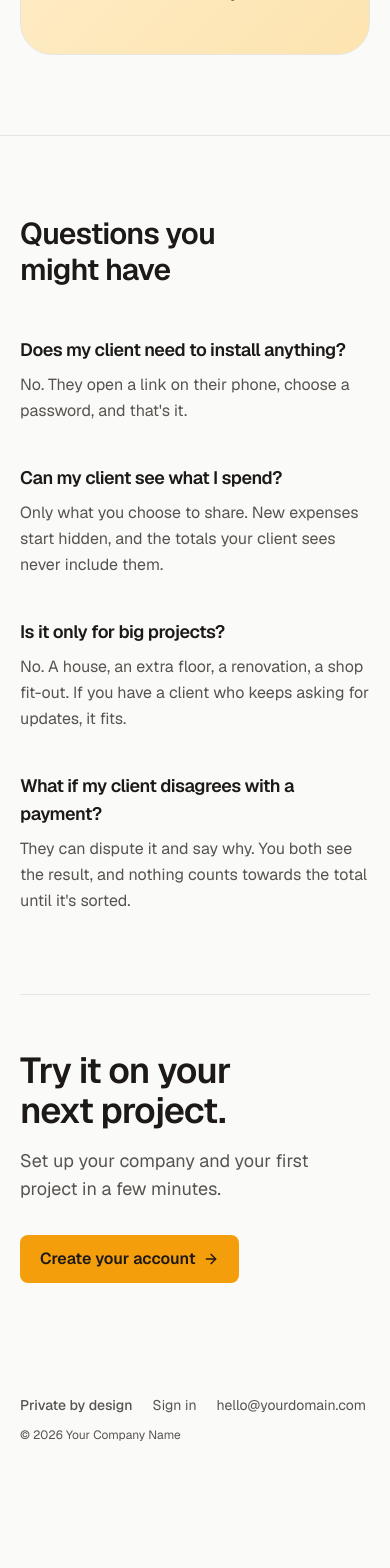
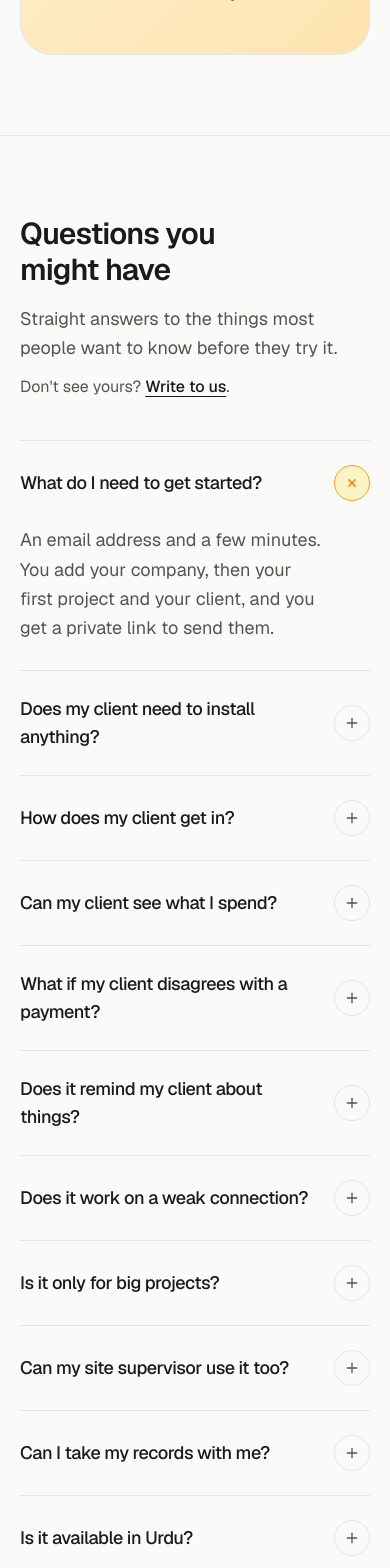
Before and after one commit to Ahmad-Amin/construction-project, a Next.js app: page / in a window 390 px wide. Shown: the part 5060-6628 px from the top of the page. Before the commit the page ends 6543 px from the top, so only its background shows below. Built offline with nearby package versions, Linux system fonts and the light colour scheme.

Commit message:
added the faq accordion

```diff
--- a/src/app/page.tsx
+++ b/src/app/page.tsx
@@ -2,11 +2,12 @@ import Link from "next/link";
 import { ArrowRight, Banknote, Camera, CheckCircle2, Clock, Eye, EyeOff, HardHat, TrendingUp } from "lucide-react";
 import { BackToTop } from "@/components/back-to-top";
 import { DemoButtons } from "@/components/demo-buttons";
+import { Faq } from "@/components/faq";
 import { LandingVisual } from "@/components/landing-visual";
 import { PublicFooter, PublicHeader } from "@/components/public-chrome";
 import { SectionNav } from "@/components/section-nav";
 import { SiteIllustration } from "@/components/site-illustration";
-import { PRODUCT_NAME } from "@/lib/site";
+import { CONTACT_EMAIL, PRODUCT_NAME } from "@/lib/site";
 import { button } from "@/lib/ui";
 
 export const metadata = {
@@ -33,20 +34,48 @@ const day = [
 
 const questions = [
   {
+    q: "What do I need to get started?",
+    a: "An email address and a few minutes. You add your company, then your first project and your client, and you get a private link to send them.",
+  },
+  {
     q: "Does my client need to install anything?",
     a: "No. They open a link on their phone, choose a password, and that's it.",
+  },
+  {
+    q: "How does my client get in?",
+    a: "You send them their own invite link, on WhatsApp or however you like. They set a password and see only their own project, nobody else's.",
   },
   {
     q: "Can my client see what I spend?",
     a: "Only what you choose to share. New expenses start hidden, and the totals your client sees never include them.",
   },
   {
+    q: "What if my client disagrees with a payment?",
+    a: "They can dispute it and say why. You both see the result, and nothing counts towards the total until it's sorted.",
+  },
+  {
+    q: "Does it remind my client about things?",
+    a: "Yes. When a payment needs their confirmation, a new site update is posted or a stage is finished, they get a notification in the app and an email. You can also send a reminder yourself with one tap.",
+  },
+  {
+    q: "Does it work on a weak connection?",
+    a: "Yes. Photos are shrunk on your phone before they upload and are retried if the signal drops, so an update from a site with poor reception still goes through.",
+  },
+  {
     q: "Is it only for big projects?",
     a: "No. A house, an extra floor, a renovation, a shop fit-out. If you have a client who keeps asking for updates, it fits.",
   },
   {
-    q: "What if my client disagrees with a payment?",
-    a: "They can dispute it and say why. You both see the result, and nothing counts towards the total until it's sorted.",
+    q: "Can my site supervisor use it too?",
+    a: "Not yet. For now the account belongs to the company owner, who posts the updates. Logins for your site team are on our list.",
+  },
+  {
+    q: "Can I take my records with me?",
+    a: "Yes. Download your projects, stages, updates, expenses and payments as spreadsheets whenever you like.",
+  },
+  {
+    q: "Is it available in Urdu?",
+    a: "Not yet. For now it's in English, though you can write your site updates and notes in any language.",
   },
 ];
 
@@ -268,16 +297,23 @@ export default function Home() {
 
         {/* Questions */}
         <section id="questions" className="scroll-mt-20 border-t border-line">
-          <div className={`${wrap} py-20 lg:py-28`}>
-            <h2 className="text-balance text-3xl font-semibold tracking-tight sm:text-4xl lg:text-5xl">Questions you might have</h2>
-            <dl className="mt-12 grid gap-x-16 gap-y-10 md:grid-cols-2">
-              {questions.map(({ q, a }) => (
-                <div key={q}>
-                  <dt className="text-lg font-semibold tracking-tight">{q}</dt>
-                  <dd className="mt-2 max-w-lg leading-relaxed text-muted">{a}</dd>
-                </div>
-              ))}
-            </dl>
+          <div className={`${wrap} grid gap-10 py-20 lg:grid-cols-[minmax(0,1fr)_minmax(0,1.5fr)] lg:gap-16 lg:py-28`}>
+            <div className="lg:sticky lg:top-28 lg:self-start">
+              <h2 className="text-balance text-3xl font-semibold tracking-tight sm:text-4xl lg:text-5xl">Questions you might have</h2>
+              <p className="mt-4 max-w-sm text-lg leading-relaxed text-muted">
+                Straight answers to the things most people want to know before they try it.
+              </p>
+              {CONTACT_EMAIL && (
+                <p className="mt-3 max-w-sm leading-relaxed text-muted">
+                  Don&apos;t see yours?{" "}
+                  <a href={`mailto:${CONTACT_EMAIL}`} className="font-medium text-foreground underline underline-offset-4">
+                    Write to us
+                  </a>
+                  .
+                </p>
+              )}
+            </div>
+            <Faq items={questions} />
           </div>
         </section>
 
--- /dev/null
+++ b/src/components/faq.tsx
@@ -0,0 +1,61 @@
+"use client";
+
+import { useId, useState } from "react";
+import { Plus } from "lucide-react";
+
+type Item = { q: string; a: string };
+
+// A list of questions that open and close, one at a time: opening a question closes the one
+// that was open. The first starts open so the section never looks empty.
+export function Faq({ items }: { items: Item[] }) {
+  const [open, setOpen] = useState<number | null>(0);
+  const base = useId();
+
+  const toggle = (i: number) => setOpen((current) => (current === i ? null : i));
+
+  return (
+    <div className="divide-y divide-line border-y border-line">
+      {items.map(({ q, a }, i) => {
+        const isOpen = open === i;
+        const panelId = `${base}-panel-${i}`;
+        return (
+          <div key={q}>
+            <h3>
+              <button
+                type="button"
+                onClick={() => toggle(i)}
+                aria-expanded={isOpen}
+                aria-controls={panelId}
+                className="group flex w-full items-center justify-between gap-6 py-6 text-left transition-colors focus-visible:outline-2 focus-visible:outline-offset-[-2px] focus-visible:outline-primary"
+              >
+                <span className="text-lg font-medium tracking-tight sm:text-xl">{q}</span>
+                <span
+                  aria-hidden
+                  className={`flex size-9 shrink-0 items-center justify-center rounded-full border transition-colors ${
+                    isOpen
+                      ? "border-primary bg-primary-soft text-data-accent"
+                      : "border-line text-muted group-hover:border-primary group-hover:text-foreground"
+                  }`}
+                >
+                  <Plus className={`size-4 transition-transform duration-200 motion-reduce:transition-none ${isOpen ? "rotate-45" : ""}`} />
+                </span>
+              </button>
+            </h3>
+            <div
+              id={panelId}
+              role="region"
+              inert={!isOpen}
+              className={`grid transition-[grid-template-rows,opacity] duration-300 ease-out motion-reduce:transition-none ${
+                isOpen ? "grid-rows-[1fr] opacity-100" : "grid-rows-[0fr] opacity-0"
+              }`}
+            >
+              <div className="overflow-hidden">
+                <p className="max-w-2xl pb-7 pr-12 text-lg leading-relaxed text-muted">{a}</p>
+              </div>
+            </div>
+          </div>
+        );
+      })}
+    </div>
+  );
+}
```
